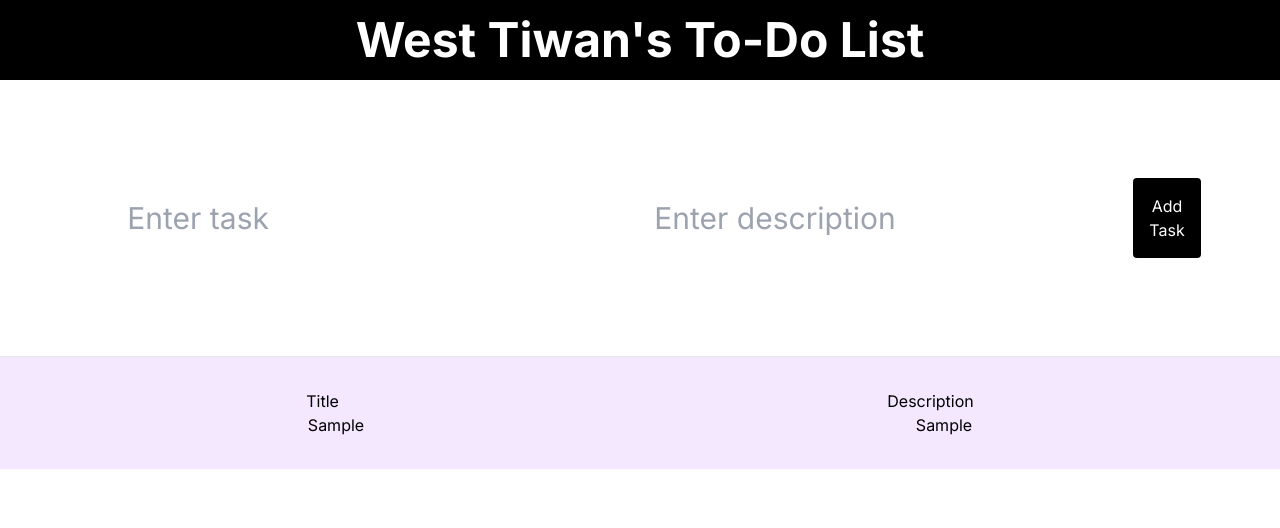
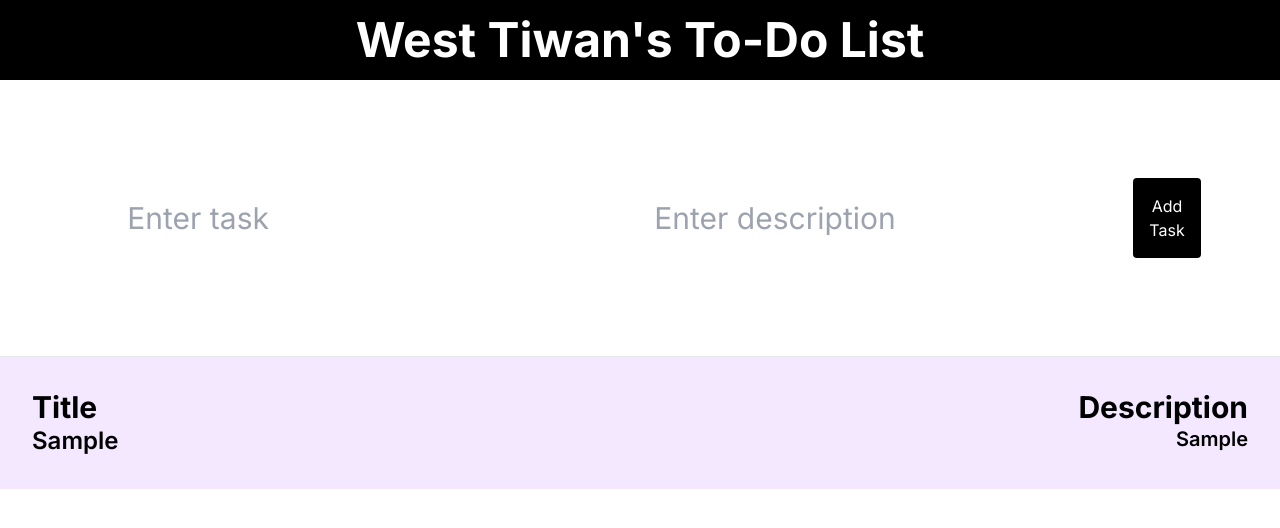
Before and after one commit to West-Tiwan/to_do_list, a Next.js app: page / in a window 1280 px wide. Both pictures are taken after typing "Sample", "Sample" into the empty fields and a click on the button "Add Task". Shown: the top 528 px of the page. Built offline with nearby package versions, Linux system fonts and the light colour scheme.

Commit message:
show "no task added" if no task is there

```diff
--- a/app/page.js
+++ b/app/page.js
@@ -11,13 +11,18 @@ const Page = () => {
         setDesc('');
         setTitle('');
     }
-    let renderTask = <h2>No task added</h2>
+
+    let renderTask = <h2 className="text-3xl font-bold text-center">No task added</h2>
+    if (mainTask.length>0){
     renderTask = mainTask.map((t,i)=>{
-        return <div className="flex justify-around">
-            <h5>{t.title}</h5>
-            <h6>{t.desc}</h6>
-        </div>
-    })
+        return <li><div className="flex justify-between">
+            <h5 className="text-2xl font-semibold">{t.title}</h5>
+            <h6 className="text-xl font-semibold">{t.desc}</h6>
+        </div></li>
+    })}
+     else {
+        renderTask = <h2 className="text-3xl font-bold text-center">No task added</h2>
+    }
     return (
         <>
             <h1 className="text-white bg-black flex justify-center items-center py-4 text-5xl font-bold">West Tiwan's To-Do List</h1>
@@ -32,9 +37,9 @@ const Page = () => {
             </form>
             <hr/>
             <div className="p-8 bg-purple-100">
-                <div className="flex justify-around">
-                    <h3>Title</h3>
-                    <h3>Description</h3>
+                <div className="flex justify-between">
+                    <h3 className="font-bold text-3xl">Title</h3>
+                    <h3 className="font-bold text-3xl">Description</h3>
                 </div>
                 <ul>
                     {renderTask}
```
